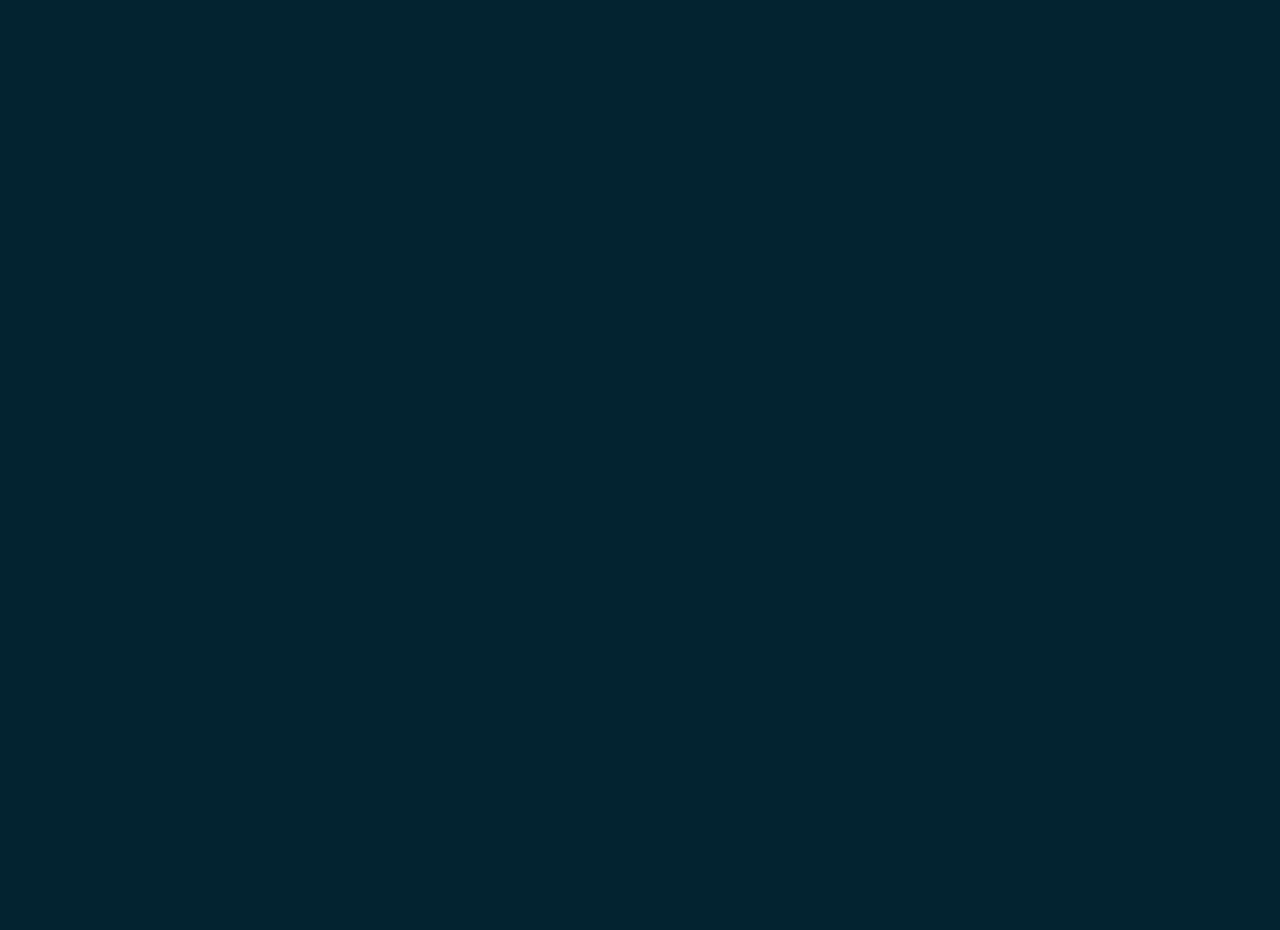
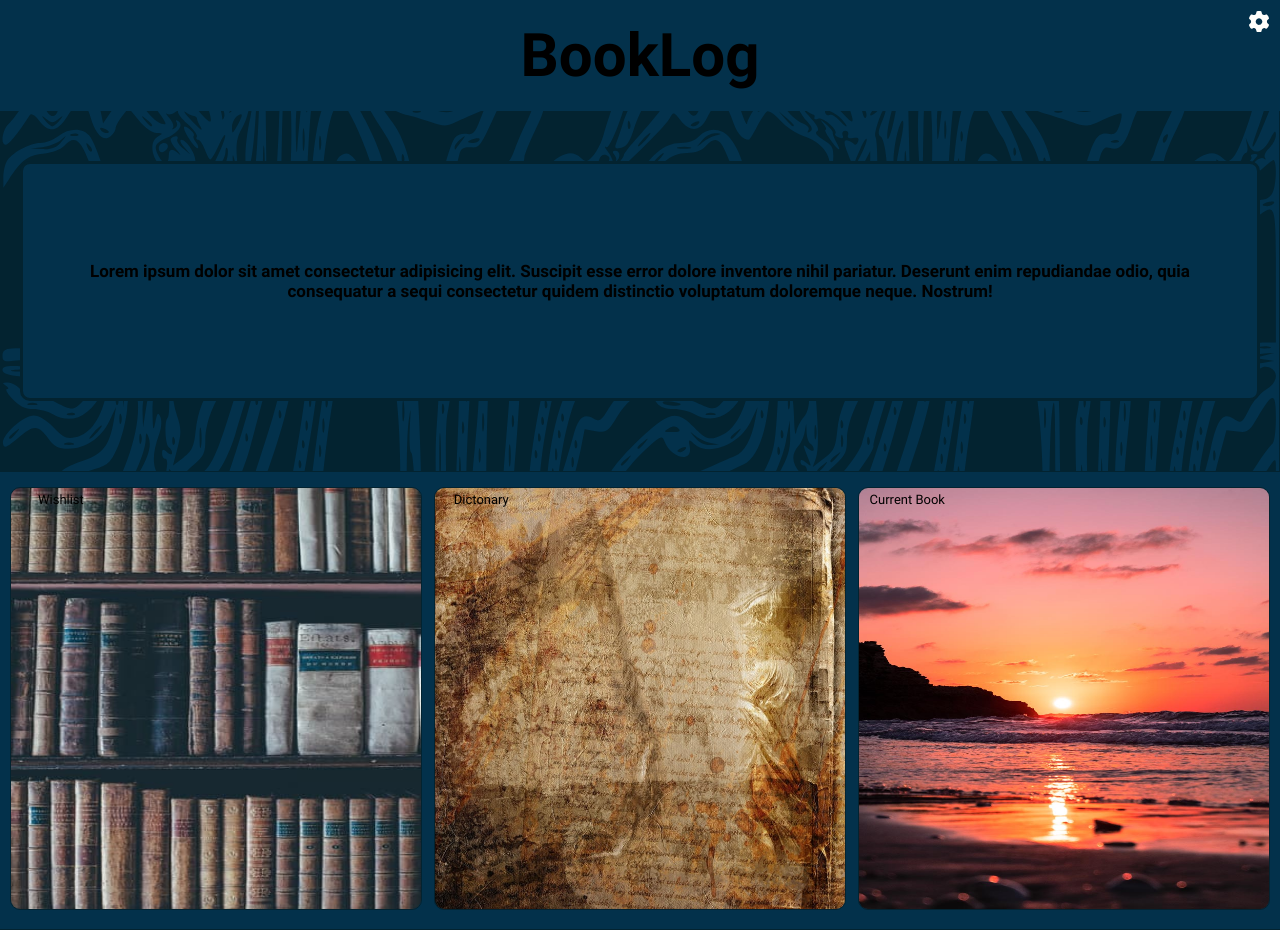
Before and after one commit to louisweiser/project_capstone, a Next.js app: page / in a window 1280 px wide. Before the commit the page ends 800 px from the top, so only its background shows below. Built offline with nearby package versions, Linux system fonts and the light colour scheme.

Commit message:
implement components in a page

```diff
--- /dev/null
+++ b/pages/home/index.js
@@ -0,0 +1,16 @@
+import Background from "@/components/common/Background/index.js";
+import Header from "@/components/common/Heading/Home.js";
+import DailyQuotes from "@/components/pages/home/DailyQuote.js";
+import HomeNavigation from "@/components/pages/home/HomeNavigation.js";
+
+//main page 1/4
+export default function HomePage() {
+  return (
+    <>
+      <Background></Background>
+      <Header title="BookLog"></Header>
+      <DailyQuotes></DailyQuotes>
+      <HomeNavigation></HomeNavigation>
+    </>
+  );
+}
--- a/pages/index.js
+++ b/pages/index.js
@@ -1,4 +1,5 @@
 import Head from "next/head";
+import Homepage from "./home";
 
 export default function Home() {
   return (
@@ -8,6 +9,7 @@ export default function Home() {
         <meta name="description" content="Generated by create next app" />
         <meta name="viewport" content="width=device-width, initial-scale=1" />
       </Head>
+      <Homepage></Homepage>
     </>
   );
 }
```
